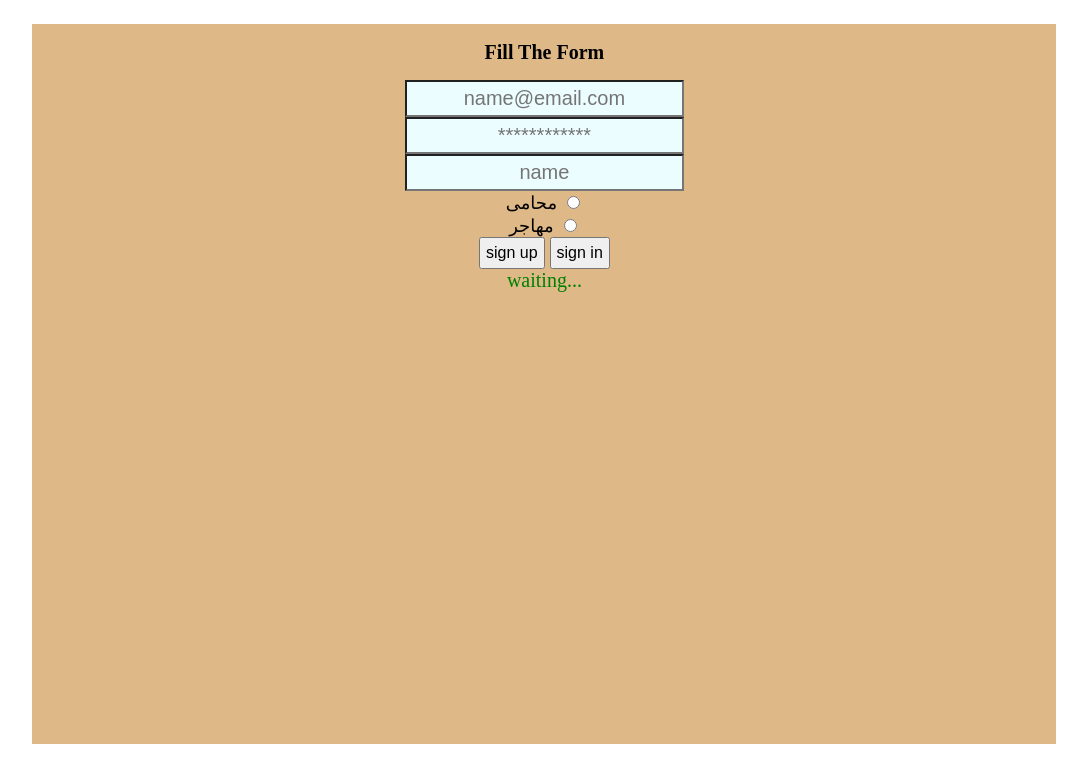
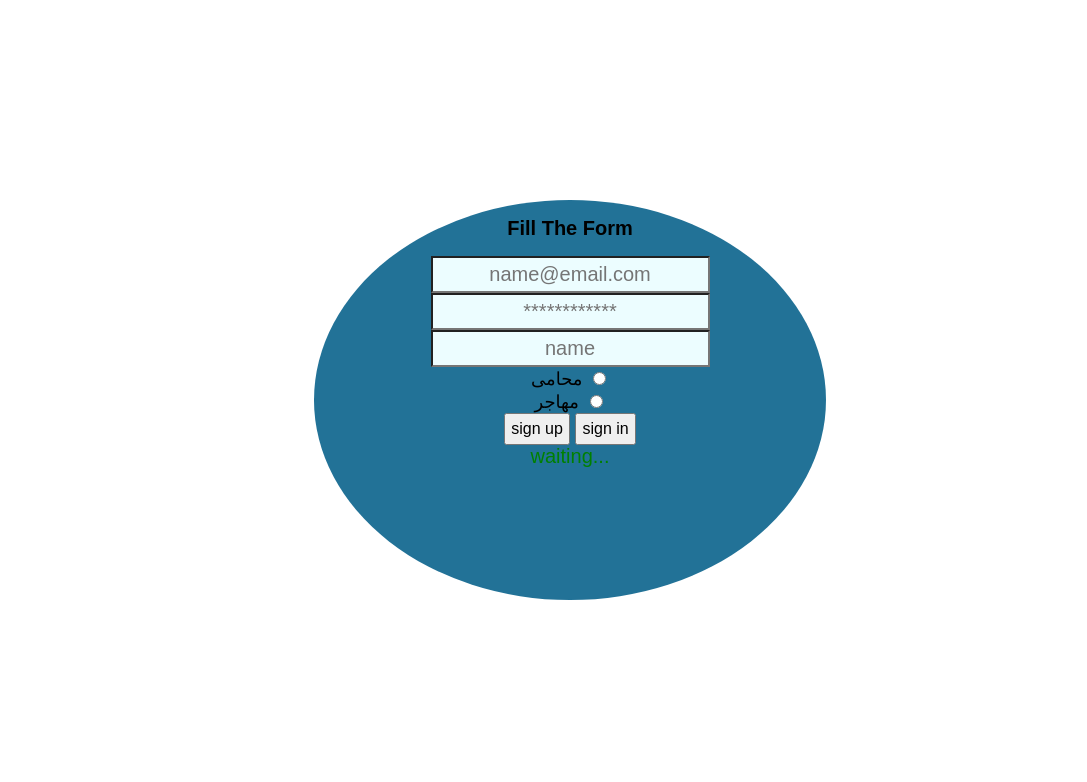
Before and after one commit to abdo20010dx/hegra, a plain HTML site: page hegra/firebase.html in a window 1280 px wide. Shown: the whole page, without its empty margins (70-1157 px from the left). Drawn offline with Linux system fonts and the light colour scheme; no server answers.

Commit message:
Update index2.css

```diff
--- a/hegra/index2.css
+++ b/hegra/index2.css
@@ -18,13 +18,15 @@ label{
     font-size: large;
 }
 form{
+    font-family: sans-serif;
     position: absolute  ;
     text-align: center;
-    left: 8%;
-    top:3%;
-    width: 80%;
-    height: 90%;
-    background-color: burlywood;
+    left: 30%;
+    top:25%;
+    width: 40%;
+    height: 50%;
+    background-color: rgb(34, 114, 151);
+    border-radius: 70%;
 }
 div{
     margin: 0px;
```
